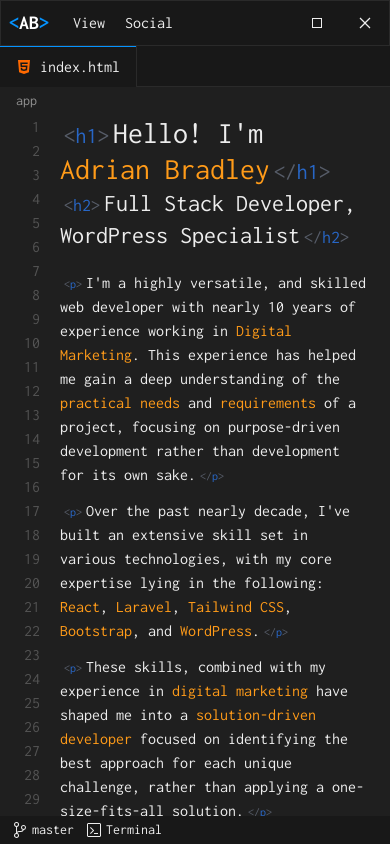
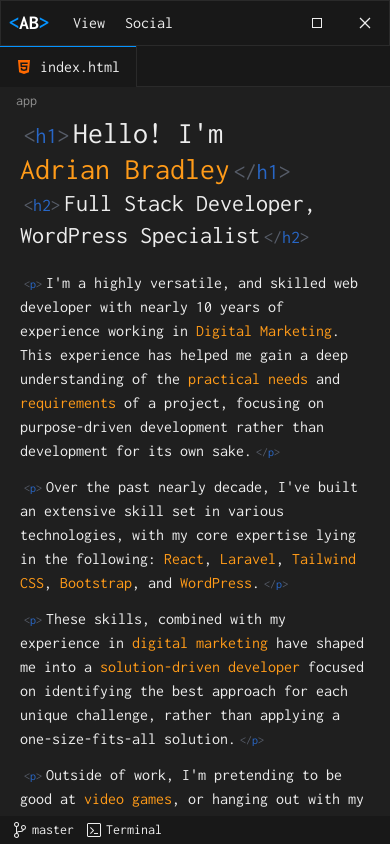
Before and after one commit to Revenantal/Portfolio, a Next.js app: page / in a window 390 px wide. Built offline with nearby package versions, Linux system fonts and the light colour scheme.

Commit message:
minor QA revisions

```diff
--- a/app/layout.tsx
+++ b/app/layout.tsx
@@ -66,7 +66,7 @@ export default function RootLayout({
                   <div className="flex flex-col flex-1 overflow-y-auto h-fill custom-scrollbar">
                       <div className="flex flex-row">
                         <LineNumbers />
-                        <div className="flex flex-1 me-5">
+                        <div className="flex flex-1 px-5">
                           {children}
                         </div>
                       </div>
--- a/app/page.tsx
+++ b/app/page.tsx
@@ -157,7 +157,7 @@ const experience = [
 export default function Home() {
   return (
     <div className="max-w-4xl mb-10">
-      <h1 className="lg:text-4xl text-3xl"><HtmlText htmlTag="h1">Hello! I&apos;m <br className="block sm:hidden" /><span className="text-accent">Adrian Bradley</span></HtmlText></h1>
+      <h1 className="lg:text-4xl text-3xl"><HtmlText htmlTag="h1">Hello! I&apos;m <br className="block lg:hidden" /><span className="text-accent">Adrian Bradley</span></HtmlText></h1>
       <h2 className="text-2xl mb-5"><HtmlText htmlTag="h2">Full Stack Developer, WordPress Specialist</HtmlText></h2>
 
       <p className="mb-3"><HtmlText htmlTag="p">I&apos;m a highly versatile, and skilled web developer with nearly 10 years of experience working in <span className="text-accent">Digital Marketing</span>. This experience has helped me gain a deep understanding of the <span className="text-accent">practical needs</span> and <span className="text-accent">requirements</span> of a project, focusing on purpose-driven development rather than development for its own sake.</HtmlText></p>
--- a/components/ui/line-numbers.tsx
+++ b/components/ui/line-numbers.tsx
@@ -30,7 +30,7 @@ export default function LineNumber() {
   }, [pathname])
 
   return (
-    <div className="relative w-10 me-5 text-end select-none" aria-hidden="true">
+    <div className="relative w-10 text-end select-none hidden lg:flex" aria-hidden="true">
       <div className="flex flex-col opacity-25 text-right select-none h-full absolute w-full" ref={ref}>
           <div className="absolute w-full">
           {[...Array(lines)].map((_, i) => (
```
